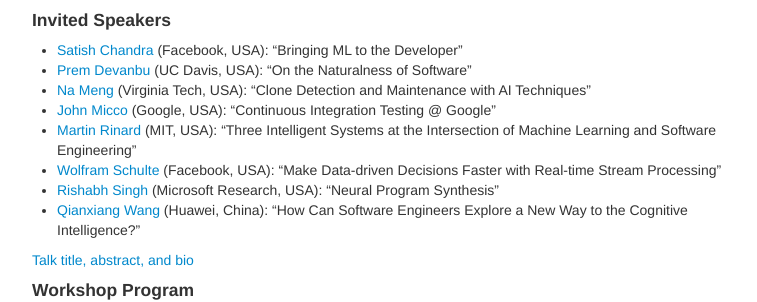
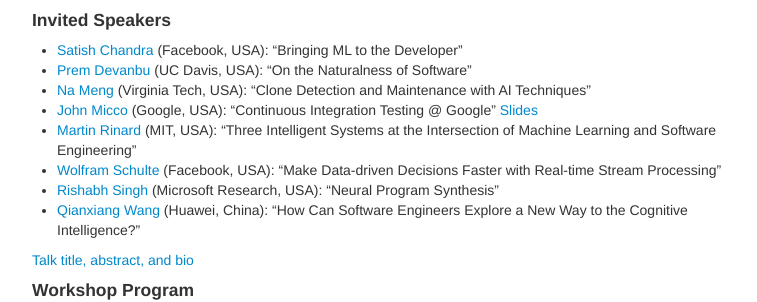
Before and after one commit to isofteng/wise2017, a Jekyll site: the page built from index.md, in a window 1280 px wide. Shown: the part 662-964 px from the top of the page, without its empty margins (258-1015 px from the left). Built offline with Jekyll 4.4.1, drawn with Linux system fonts in a browser that asks for light colours.

Commit message:
john slides

```diff
--- a/index.md
+++ b/index.md
@@ -33,7 +33,7 @@ The workshop is open to the public to register (please use the [ASE 2017 registr
 - [Satish Chandra](https://sites.google.com/site/schandraacmorg/) (Facebook, USA): "Bringing ML to the Developer"
 - [Prem Devanbu](http://web.cs.ucdavis.edu/~devanbu/) (UC Davis, USA): "On the Naturalness of Software"
 - [Na Meng](http://people.cs.vt.edu/nm8247/) (Virginia Tech, USA): "Clone Detection and Maintenance with AI Techniques"
-- [John Micco](https://research.google.com/pubs/105187.html) (Google, USA): "Continuous Integration Testing @ Google"
+- [John Micco](https://research.google.com/pubs/105187.html) (Google, USA): "Continuous Integration Testing @ Google" [Slides](/wise17-johnmicco.pdf)
 - [Martin Rinard](http://people.csail.mit.edu/rinard/) (MIT, USA): "Three Intelligent Systems at the Intersection of Machine Learning and Software Engineering"
 - [Wolfram Schulte](https://research.fb.com/people/schulte-wolfram/) (Facebook, USA): "Make Data-driven Decisions Faster with Real-time Stream Processing"
 - [Rishabh Singh](https://www.microsoft.com/en-us/research/people/risin/) (Microsoft Research, USA): "Neural Program Synthesis"
```
